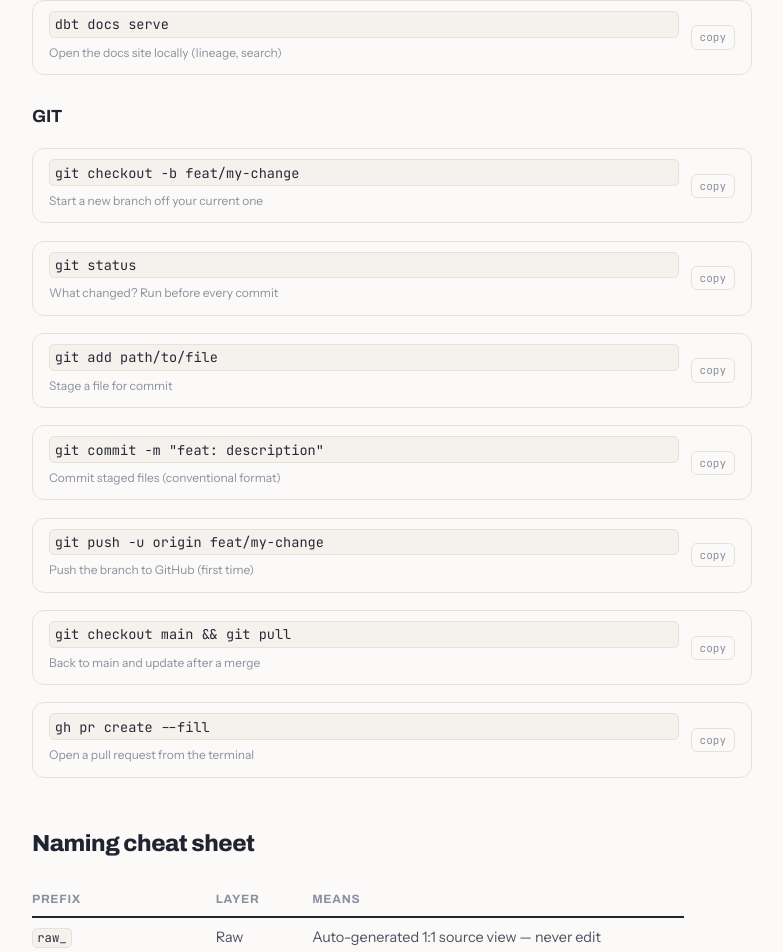
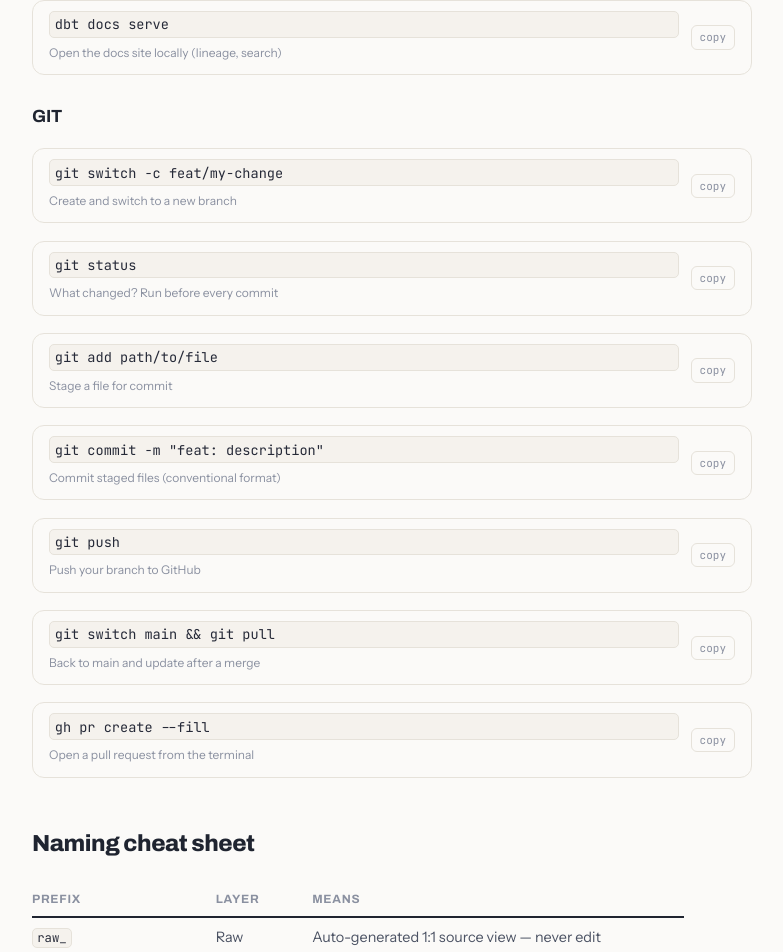
Before and after one commit to EddieDavison92/dbt-onboarding, a Next.js app: page /reference in a window 1280 px wide. Shown: the part 2298-3250 px from the top of the page, without its empty margins (376-1159 px from the left). Built offline with nearby package versions, Linux system fonts and the light colour scheme.

Commit message:
docs: simplify git commands - switch instead of checkout, plain git push

```diff
--- a/app/learn/git-and-prs/page.tsx
+++ b/app/learn/git-and-prs/page.tsx
@@ -10,7 +10,7 @@
   {
     name: "branch",
     desc: "Make a safe copy of main to work on",
-    cmd: "git checkout -b feat/diabetes-staging",
+    cmd: "git switch -c feat/diabetes-staging",
   },
   {
     name: "commit",
@@ -20,7 +20,7 @@
   {
     name: "push",
     desc: "Upload your branch to GitHub",
-    cmd: "git push -u origin feat/diabetes-staging",
+    cmd: "git push",
   },
   {
     name: "pull request",
--- a/app/practice/open-a-pr/page.tsx
+++ b/app/practice/open-a-pr/page.tsx
@@ -25,7 +25,7 @@
       <CodeBlock
         lang="bash"
         code={`
-git checkout -b feat/opening-hours-staging
+git switch -c feat/opening-hours-staging
 `}
       />
 
@@ -61,10 +61,14 @@
       <CodeBlock
         lang="bash"
         code={`
-git push -u origin feat/opening-hours-staging
+git push
 gh pr create --title "feat: add opening hours staging model" --fill
 `}
       />
+      <p>
+        (If the first push on a new branch asks you to set an upstream, run the
+        command git suggests — it prints it for you.)
+      </p>
       <p>
         (No <code>gh</code>? GitHub prints a “Create a pull request” link when you push —
         clicking it does the same thing.)
--- a/app/practice/review-and-merge/page.tsx
+++ b/app/practice/review-and-merge/page.tsx
@@ -54,7 +54,7 @@
       <CodeBlock
         lang="bash"
         code={`
-git checkout main
+git switch main
 git pull
 `}
       />
--- a/components/CommandReference.tsx
+++ b/components/CommandReference.tsx
@@ -24,12 +24,12 @@
   { group: "Project helpers", cmd: `dbt run-operation generate_model_yaml --args '{"model_names": ["my_model"], "upstream_descriptions": true}'`, desc: "Scaffold YAML for a built model" },
   { group: "Docs", cmd: "dbt docs generate", desc: "Build the documentation site" },
   { group: "Docs", cmd: "dbt docs serve", desc: "Open the docs site locally (lineage, search)" },
-  { group: "Git", cmd: "git checkout -b feat/my-change", desc: "Start a new branch off your current one" },
+  { group: "Git", cmd: "git switch -c feat/my-change", desc: "Create and switch to a new branch" },
   { group: "Git", cmd: "git status", desc: "What changed? Run before every commit" },
   { group: "Git", cmd: "git add path/to/file", desc: "Stage a file for commit" },
   { group: "Git", cmd: 'git commit -m "feat: description"', desc: "Commit staged files (conventional format)" },
-  { group: "Git", cmd: "git push -u origin feat/my-change", desc: "Push the branch to GitHub (first time)" },
-  { group: "Git", cmd: "git checkout main && git pull", desc: "Back to main and update after a merge" },
+  { group: "Git", cmd: "git push", desc: "Push your branch to GitHub" },
+  { group: "Git", cmd: "git switch main && git pull", desc: "Back to main and update after a merge" },
   { group: "Git", cmd: "gh pr create --fill", desc: "Open a pull request from the terminal" },
 ];
 
```
